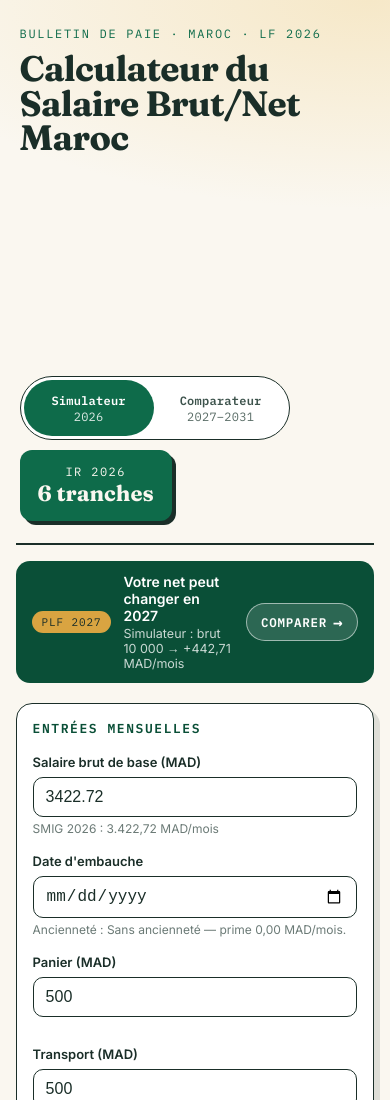
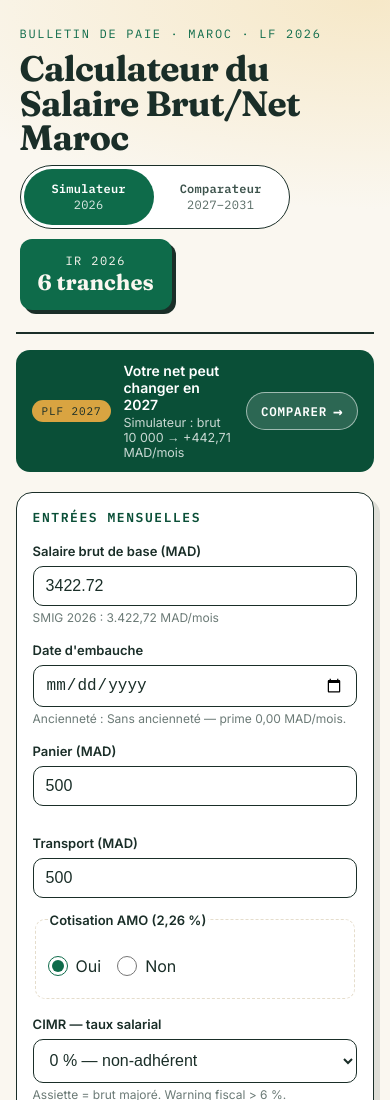
Before and after one commit to Naboulsi92/calculateur-salaire-maroc, a website built with Vite: page salaire-net-app/index.html in a window 390 px wide. Shown: the top 1100 px of the page. Built offline with nearby package versions, Linux system fonts and the light colour scheme.

Commit message:
Fix mobile: vide sous le titre de l'en-tete (flex-basis 340px devenait la hauteur en colonne)

```diff
--- a/salaire-net-app/src/style.css
+++ b/salaire-net-app/src/style.css
@@ -186,9 +186,13 @@
     .grid { grid-template-columns: 1fr; }
   }
   /* En-tête : sous le breakpoint du grid, le bloc droit repasse en ligne
-     sous le titre (mêmes conditions que le grid 1 colonne, layer base). */
+     sous le titre (mêmes conditions que le grid 1 colonne, layer base).
+     flex-basis:auto : en colonne, la base 340px de la colonne titre
+     (flex:1 1 340px) devenait sa HAUTEUR → ~170 px de vide sous le h1 sur
+     mobile (feedback utilisateur 02/11). */
   @media (max-width: 679.98px) {
     .masthead { flex-direction: column; align-items: start; }
+    .masthead > div:first-child { flex-basis: auto; }
     .masthead-droite { flex-direction: row; align-items: center; gap: 10px; flex-wrap: wrap; width: auto; }
     .seg-nav { width: auto; max-width: 100%; }
     .stamp { align-self: auto; }
```
